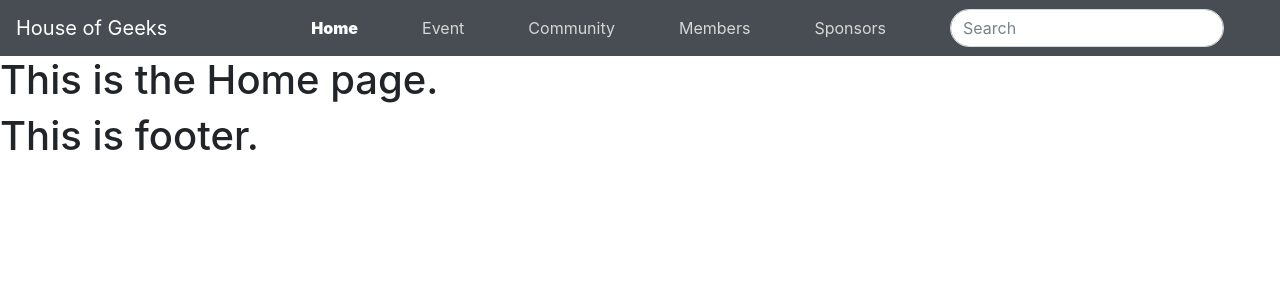
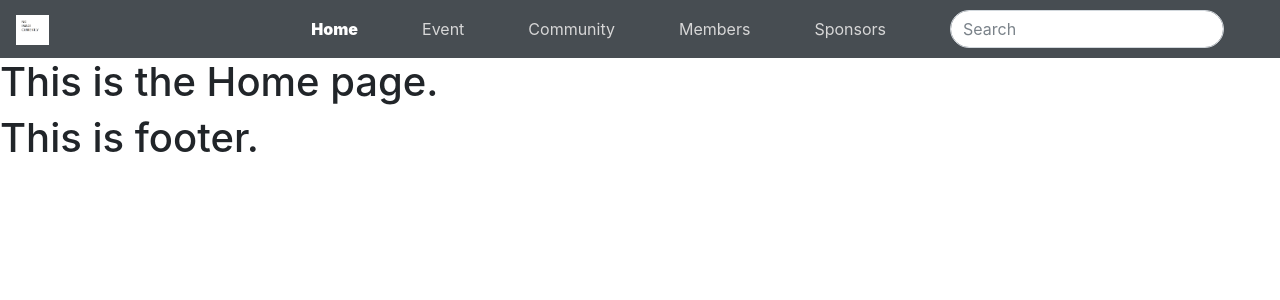
Before and after one commit to houseofgeeks/hg, a React (Create React App) app in the folder client/: page / in a window 1280 px wide. Shown: the top 300 px of the page. Built offline with nearby package versions, Linux system fonts and the light colour scheme.

Commit message:
Minor changes

```diff
--- a/client/src/components/Navbar/Navbar.css
+++ b/client/src/components/Navbar/Navbar.css
@@ -1,23 +1,27 @@
-
-.navbar-component .active {
-    font-weight: 900;
-    color: white;
-
-}
-.navbar{
-    opacity:90%;
-}
-.nav-item{
-    color:#D3D3D3;
-}
 
  a:hover, a:visited, a:link, a:active{
     text-decoration: none;
      color: inherit;
  }
 
-
 .mr-sm-2{
     border-radius:35px;
     width:auto;
 }
+
+.navbar{
+    opacity:90%;
+}
+
+.logo{
+    height:30px;
+    width: auto;
+}
+.navbar-component .active {
+    font-weight: 900;
+    color: white;
+}
+
+.nav-item{
+    color:#D3D3D3;
+}
--- a/client/src/components/Navbar/Navbar.js
+++ b/client/src/components/Navbar/Navbar.js
@@ -2,6 +2,7 @@ import React, { useState } from 'react';
 import 'bootstrap/dist/css/bootstrap.min.css';
 import './Navbar.css';
 import { Link } from 'react-router-dom';
+import logo from './HGlogo.jpeg';
 
 function Navbar() {
     const currentloc = String(window.location);                             //Gets current URL
@@ -20,7 +21,7 @@ function Navbar() {
             <nav className="navbar navbar-expand-lg navbar-dark bg-dark">
 
                 <Link to ="/" id="navLink">
-                    <div className="navbar-brand">House of Geeks</div>
+                    <div className="navbar-brand"><img src={logo} className="logo" alt = "HouseOfGeeks logo"/></div>
                 </Link>
 
                 <button className="navbar-toggler" type="button" data-toggle="collapse"
```
Also changed, not shown: client/src/components/Navbar/HGlogo.jpeg (added).
